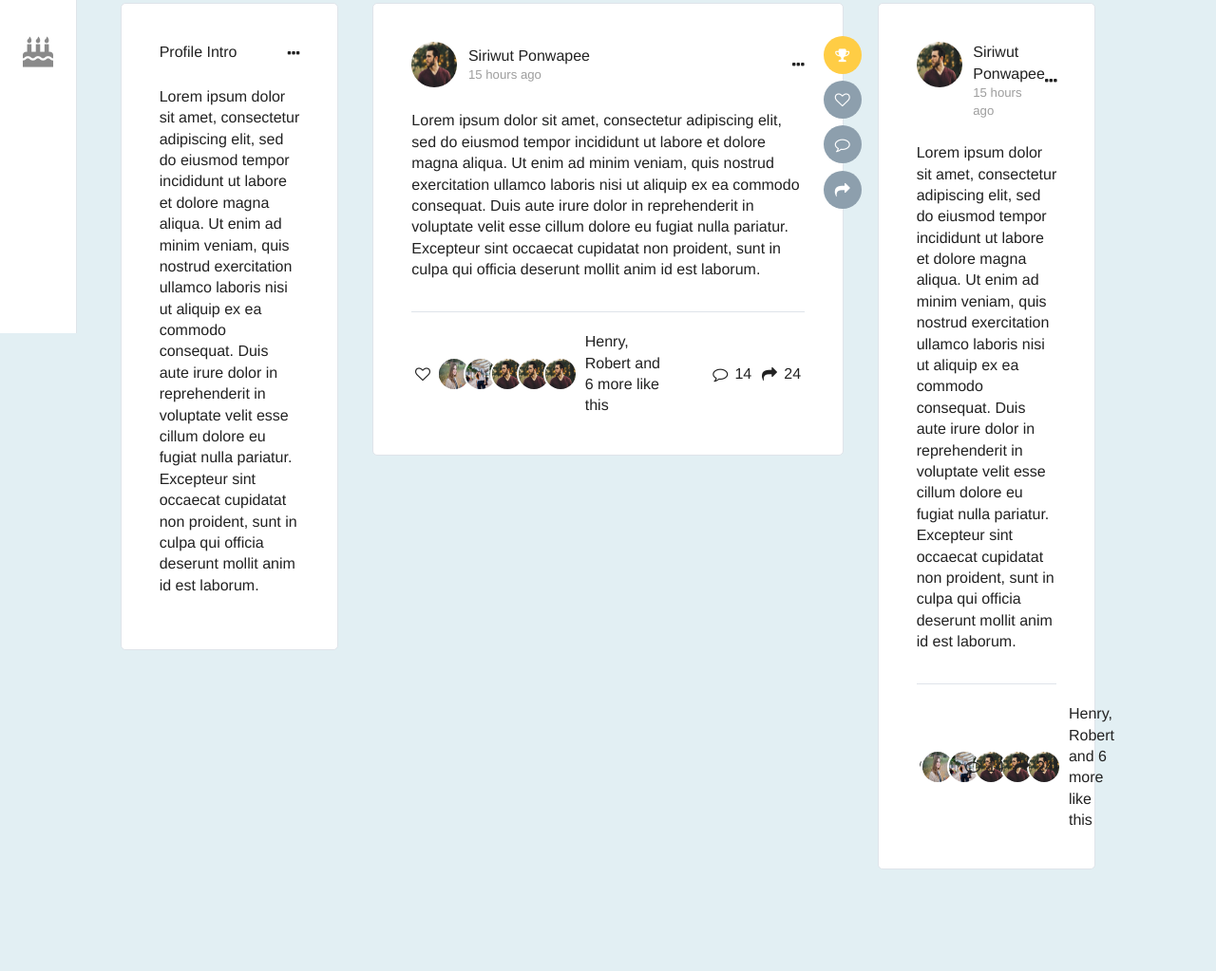
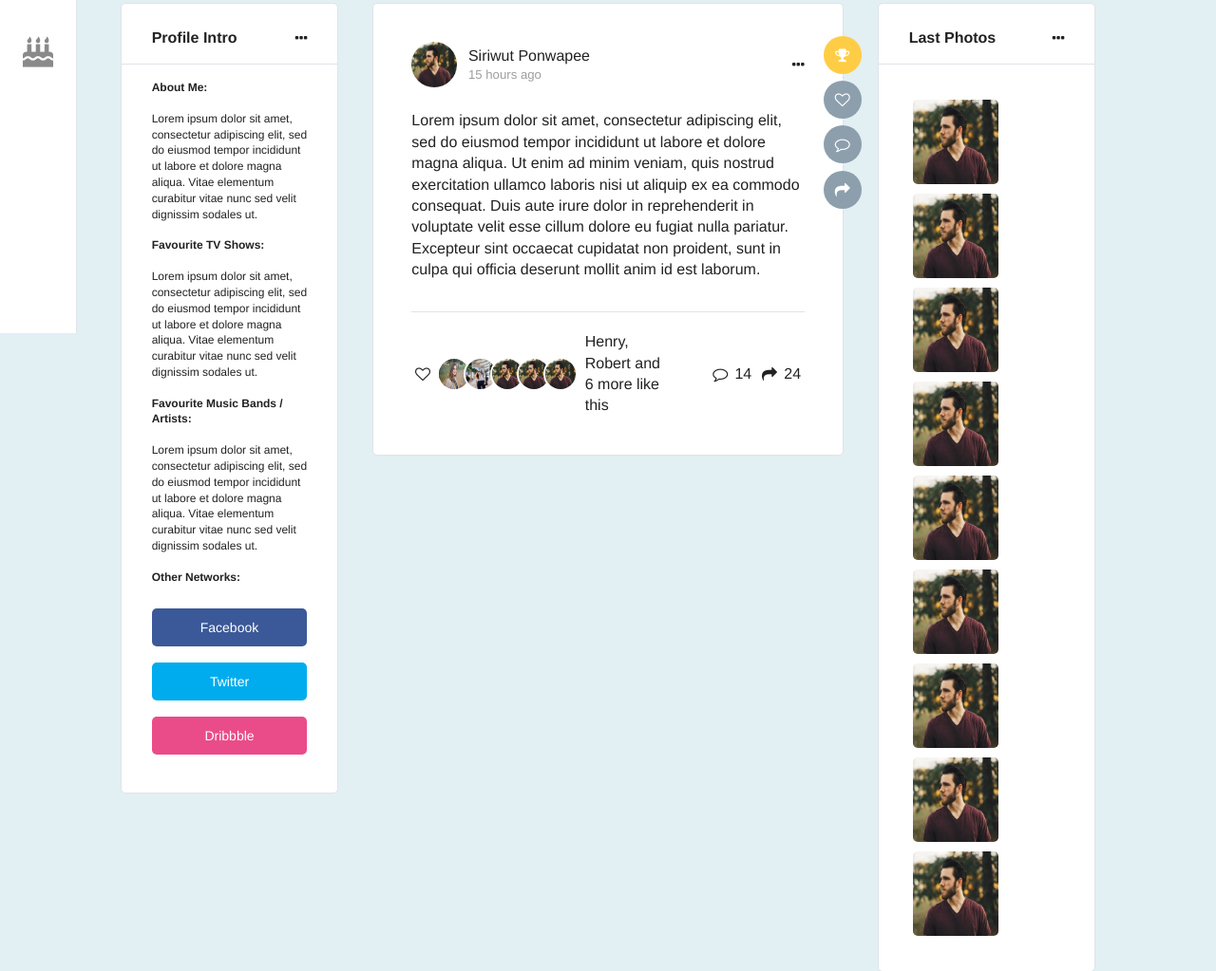
Before and after one commit to siriwut/universe-101, a website: page public/index.html in a window 1280 px wide. Shown: the part 578-1601 px from the top of the page at 95% size. Before the commit the page ends 1526 px from the top, so only its background shows below. Drawn offline with nearby package versions, Linux system fonts and the light colour scheme.

Commit message:
wip: last photos

```diff
--- a/public/css/home.css
+++ b/public/css/home.css
@@ -14,6 +14,39 @@
   position: relative;
   top: -20px;
   left: 50px;
+}
+
+.button {
+  border: 1px solid #dfe4ea;
+  color: #000000;
+  padding: .75rem 2rem;
+  text-align: center;
+  text-decoration: none;
+  display: inline-block;
+  border-radius: 5px;
+  font-size: .875rem;
+}
+
+.button.is-fullwidth {
+  width: 100%;
+}
+
+.button.is-facebook {
+  background-color: #3b5998;
+  color: #ffffff;
+  border: none;
+}
+
+.button.is-twitter {
+  background-color: #00acee;
+  color: #ffffff;
+  border: none;
+}
+
+.button.is-dribbble {
+  background-color: #ea4c89;
+  color: #ffffff;
+  border: none;
 }
 
 .sidebar {
@@ -494,3 +527,81 @@
 .post-comments-and-shares > * {
   padding-left: .225rem;
 }
+
+.info {
+  position: relative;
+  margin: 2rem 0;
+  padding-bottom: 2rem;
+  background-color: #ffffff;
+  border: 1px solid #dfe4ea;
+  border-radius: .313rem;
+}
+
+.info > .info-header {
+  padding: .525rem 2rem 0 2rem;
+}
+
+.info > .info-content {
+  padding: 0 2rem;
+}
+
+.info-header {
+  display: flex;
+  justify-content: space-between;
+  border-bottom: 1px solid #dfe4ea;
+}
+
+.info-header-title {
+  margin: 1rem 0;
+  padding: 0;
+}
+
+.info-content {
+  width: 100%;
+}
+
+
+.info-title {
+  font-size: .75rem;
+}
+
+.info-text {
+  margin: 0;
+  padding: 0;
+  font-size: .75rem;
+}
+
+.info-social-buttons {
+}
+
+.info-social-buttons > .button {
+  margin: .525rem 0;
+}
+
+.info-friends {
+  display: flex;
+  flex-wrap: wrap;
+  padding: 2rem 2rem 0 2rem;
+}
+
+.info-friends-item {
+  box-sizing: border-box;
+  /*-webkit-order: 0;*/
+  /*  -ms-flex-order: 0;*/
+  /*  order: 0;*/
+  /*  -webkit-flex: 0 1 auto;*/
+  /*  -ms-flex: 0 1 auto;*/
+  /*  flex: 0 1 auto;*/
+  /*  -webkit-align-self: auto;*/
+  /*  -ms-flex-item-align: auto;*/
+  /*  align-self: auto;*/
+  height: 6.187rem;
+  width: 6.187rem;
+  padding: .3rem;
+}
+
+.info-friends-item > img {
+  width: 100%;
+  height: 100%;
+  border-radius: 5px;
+}
--- a/public/index.html
+++ b/public/index.html
@@ -50,7 +50,7 @@
           </li>
         </ul>
         <div class="navbar-avatar">
-            <img class="navbar-avatar-image " src="/img/profile_avatar.jpg" />
+            <img class="navbar-avatar-image" src="/img/profile_avatar.jpg" />
             <a class="navbar-avatar-name">
               <div class="navbar-avatar-title">
                 Siriwut Ponwapee
@@ -165,20 +165,41 @@
     </section>
     <section class="row">
       <section class="col-lg-3">
-        <div class="post row">
-          <header class="col-lg-12 post-header">
-            <div class="post-avatar">
-              <span class="post-avatar-title">
+        <div class="info row">
+          <header class="col-lg-12 info-header">
+            <h4 class="info-header-title">
               Profile Intro
-              </span>
-            </div>
+            </h4>
             <div class="post-more-actions">
               <i class="fa fa-ellipsis-h" aria-hidden="true"></i>
             </div>
           </header>
-          <p class="col-lg-12 post-content">
-            Lorem ipsum dolor sit amet, consectetur adipiscing elit, sed do eiusmod tempor incididunt ut labore et dolore magna aliqua. Ut enim ad minim veniam, quis nostrud exercitation ullamco laboris nisi ut aliquip ex ea commodo consequat. Duis aute irure dolor in reprehenderit in voluptate velit esse cillum dolore eu fugiat nulla pariatur. Excepteur sint occaecat cupidatat non proident, sunt in culpa qui officia deserunt mollit anim id est laborum.
+          <div class="info-content">
+            <h4 class="info-title">About Me:</h4>
+            <p class="col-lg-12 info-text">
+              Lorem ipsum dolor sit amet, consectetur adipiscing elit, sed do eiusmod tempor incididunt ut labore et dolore magna aliqua. Vitae elementum curabitur vitae nunc sed velit dignissim sodales ut.
             </p>
+          </div>
+          <div class="info-content">
+            <h4 class="info-title">Favourite TV Shows:</h4>
+            <p class="col-lg-12 info-text">
+              Lorem ipsum dolor sit amet, consectetur adipiscing elit, sed do eiusmod tempor incididunt ut labore et dolore magna aliqua. Vitae elementum curabitur vitae nunc sed velit dignissim sodales ut.
+            </p>
+          </div>
+          <div class="info-content">
+            <h4 class="info-title">Favourite Music Bands / Artists:</h4>
+            <p class="col-lg-12 info-text">
+              Lorem ipsum dolor sit amet, consectetur adipiscing elit, sed do eiusmod tempor incididunt ut labore et dolore magna aliqua. Vitae elementum curabitur vitae nunc sed velit dignissim sodales ut.
+            </p>
+          </div>
+          <div class="info-content">
+            <h4 class="info-title">Other Networks:</h4>
+            <div class="info-social-buttons">
+              <button class="button is-fullwidth is-facebook">Facebook</button>
+              <button class="button is-fullwidth is-twitter">Twitter</button>
+              <button class="button is-fullwidth is-dribbble">Dribbble</button>
+            </div>
+          </div>
         </div>
       </section>
       <section class="col-lg-6">
@@ -256,61 +277,42 @@
         </article>
       </section>
       <section class="col-lg-3">
-          <div class="post row">
-            <header class="col-lg-12 post-header">
-              <div class="post-avatar">
-                  <img class="post-avatar-image" src="/img/profile_avatar.jpg" />
-                  <a class="post-avatar-name">
-                    <span class="post-avatar-title">
-                      Siriwut Ponwapee
-                    </span>
-                    <span class="post-hours">
-                      15 hours ago
-                    </span>
-                  </a>
-              </div>
+          <div class="info row">
+          <header class="col-lg-12 info-header">
+            <h4 class="info-header-title">
+              Last Photos
+            </h4>
             <div class="post-more-actions">
               <i class="fa fa-ellipsis-h" aria-hidden="true"></i>
             </div>
           </header>
-            <p class="col-lg-12 post-content">
-              Lorem ipsum dolor sit amet, consectetur adipiscing elit, sed do eiusmod tempor incididunt ut labore et dolore magna aliqua. Ut enim ad minim veniam, quis nostrud exercitation ullamco laboris nisi ut aliquip ex ea commodo consequat. Duis aute irure dolor in reprehenderit in voluptate velit esse cillum dolore eu fugiat nulla pariatur. Excepteur sint occaecat cupidatat non proident, sunt in culpa qui officia deserunt mollit anim id est laborum.
-            </p>
-            <hr class="post-line" />
-            <div class="col-lg-12 post-additional-info">
-              <span class="post-number-icon col-lg-1">
-                <i class="fa fa-heart-o" aria-hidden="true"></i>
-                <span>8</span>
-              </span>
-              <div class="post-likes col-lg-7">
-                <ul class="post-likes-people">
-                  <li class="post-likes-people-item">
-                    <img class="post-likes-people-image" src="/img/user_image_2.jpg" />
-                  </li>
-                  <li class="post-likes-people-item">
-                    <img class="post-likes-people-image" src="/img/user_image_3.jpg" />
-                  </li>
-                  <li class="post-likes-people-item">
-                    <img class="post-likes-people-image" src="/img/profile_avatar.jpg" />
-                  </li>
-                  <li class="post-likes-people-item">
-                    <img class="post-likes-people-image" src="/img/profile_avatar.jpg" />
-                  </li>
-                  <li class="post-likes-people-item">
-                    <img class="post-likes-people-image" src="/img/profile_avatar.jpg" />
-                  </li>
-                </ul>
-                <span>Henry, Robert and 6 more like this</span>
+          <div class="info-friends">
+            <div class="info-friends-item">
+              <img src="/img/profile_avatar.jpg" />
             </div>
-              <div class="post-comments-and-shares col-lg-4">
-                  <span class="post-number-icon">
-                    <i class="fa fa-comment-o" aria-hidden="true"></i>
-                    <span>14</span>
-                  </span>
-                  <span class="post-number-icon">
-                    <i class="fa fa-mail-forward" aria-hidden="true"></i>
-                    <span>24</span>
-                  </span>
+            <div class="info-friends-item">
+              <img src="/img/profile_avatar.jpg" />
+            </div>
+            <div class="info-friends-item">
+              <img src="/img/profile_avatar.jpg" />
+            </div>
+            <div class="info-friends-item">
+              <img src="/img/profile_avatar.jpg" />
+            </div>
+            <div class="info-friends-item">
+              <img src="/img/profile_avatar.jpg" />
+            </div>
+            <div class="info-friends-item">
+              <img src="/img/profile_avatar.jpg" />
+            </div>
+            <div class="info-friends-item">
+              <img src="/img/profile_avatar.jpg" />
+            </div>
+            <div class="info-friends-item">
+              <img src="/img/profile_avatar.jpg" />
+            </div>
+            <div class="info-friends-item">
+              <img src="/img/profile_avatar.jpg" />
             </div>
           </div>
         </div>
```
Lines whose indentation alone changed are shown as unchanged.
